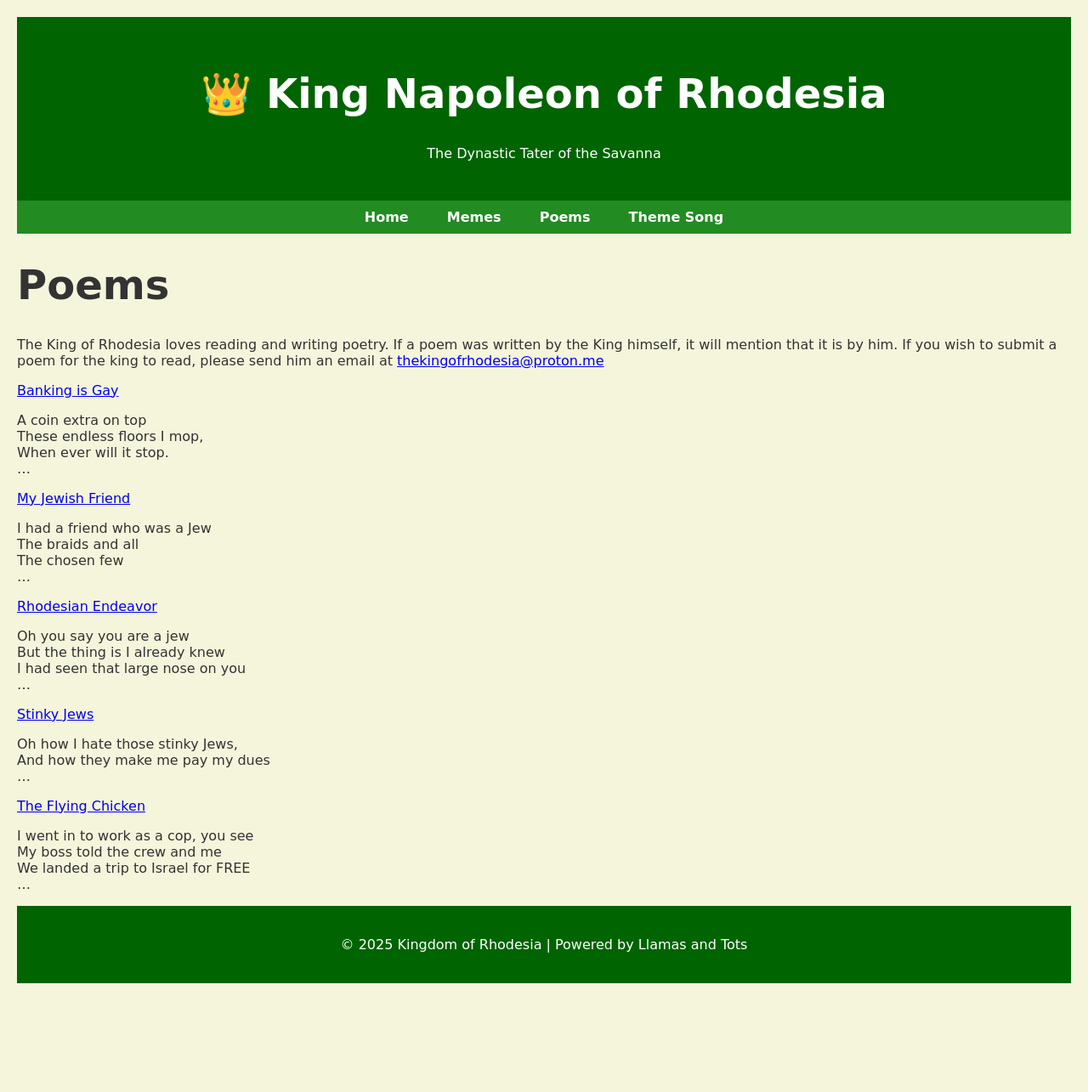
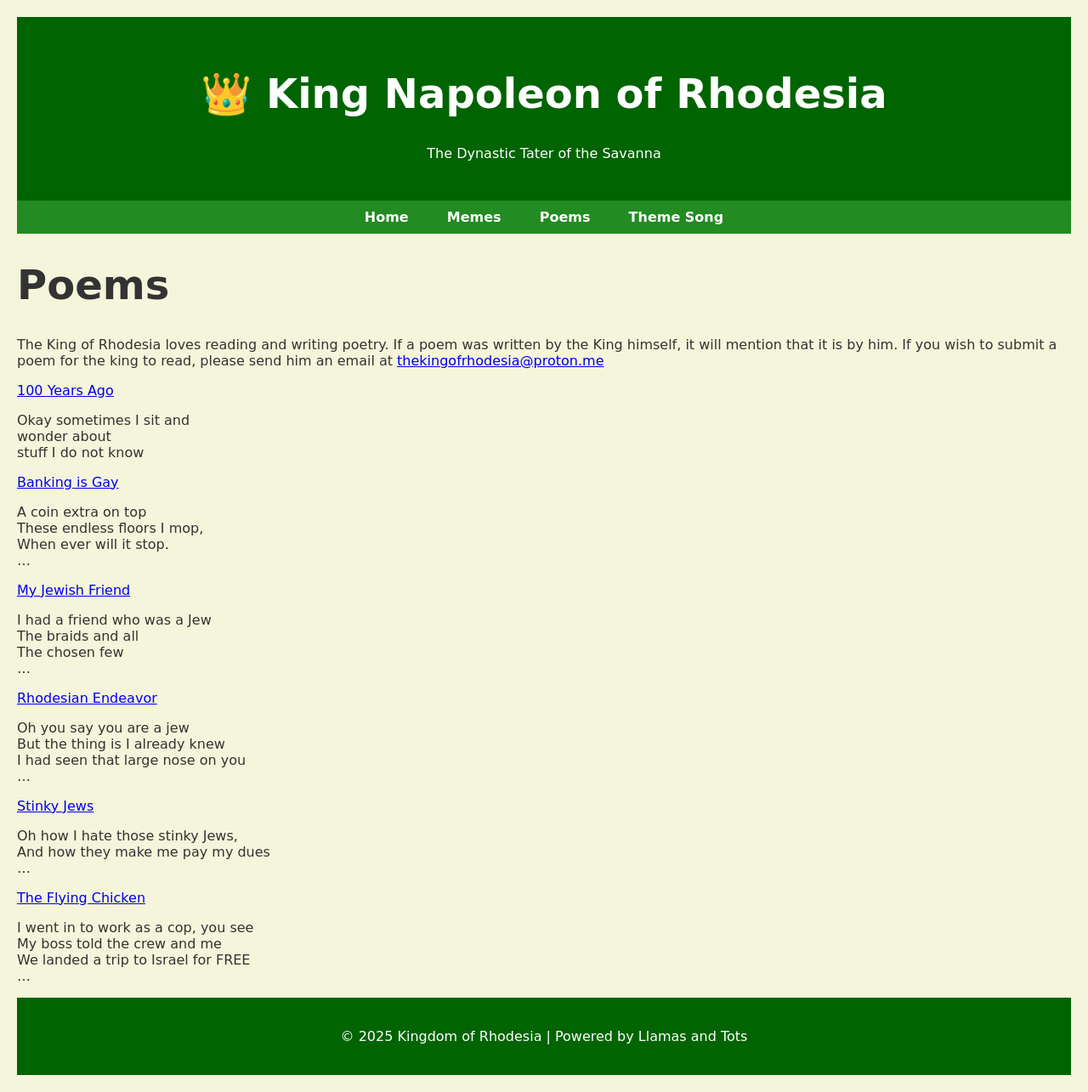
Before and after one commit to thekingofrhodesia/thekingofrhodesia.github.io, a Jekyll site: the page built from poems/index.md, in a window 1280 px wide. Shown: the whole page at 85% size. Built offline with Jekyll 4.4.1, drawn with Linux system fonts in a browser that asks for light colours; some web fonts are replaced; our own code applies the rules of GitHub Pages for plain Markdown files; before the commit the page ends 1177 px from its top, so only the background shows below that.

Commit message:
Update index.md

```diff
--- a/poems/index.md
+++ b/poems/index.md
@@ -5,6 +5,12 @@ title: "Poems"
 # Poems
 
 The King of Rhodesia loves reading and writing poetry. If a poem was written by the King himself, it will mention that it is by him. If you wish to submit a poem for the king to read, please send him an email at [thekingofrhodesia@proton.me](mailto:thekingofrhodesia@proton.me)
+
+[100 Years Ago](/poems/100-years-ago/)
+
+Okay sometimes I sit and
+wonder about
+stuff I do not know
 
 [Banking is Gay](/poems/banking-is-gay/)
 
```
